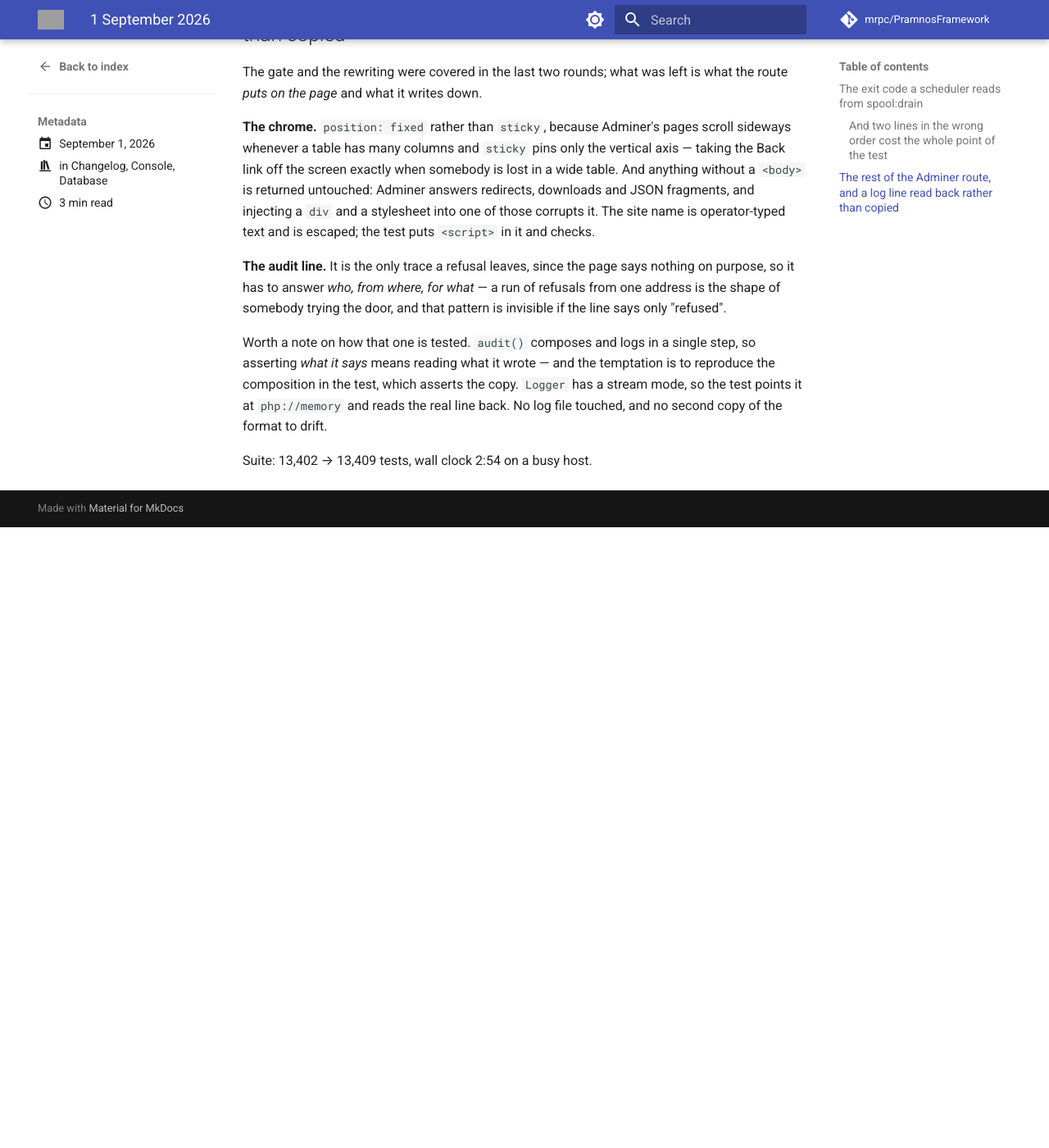
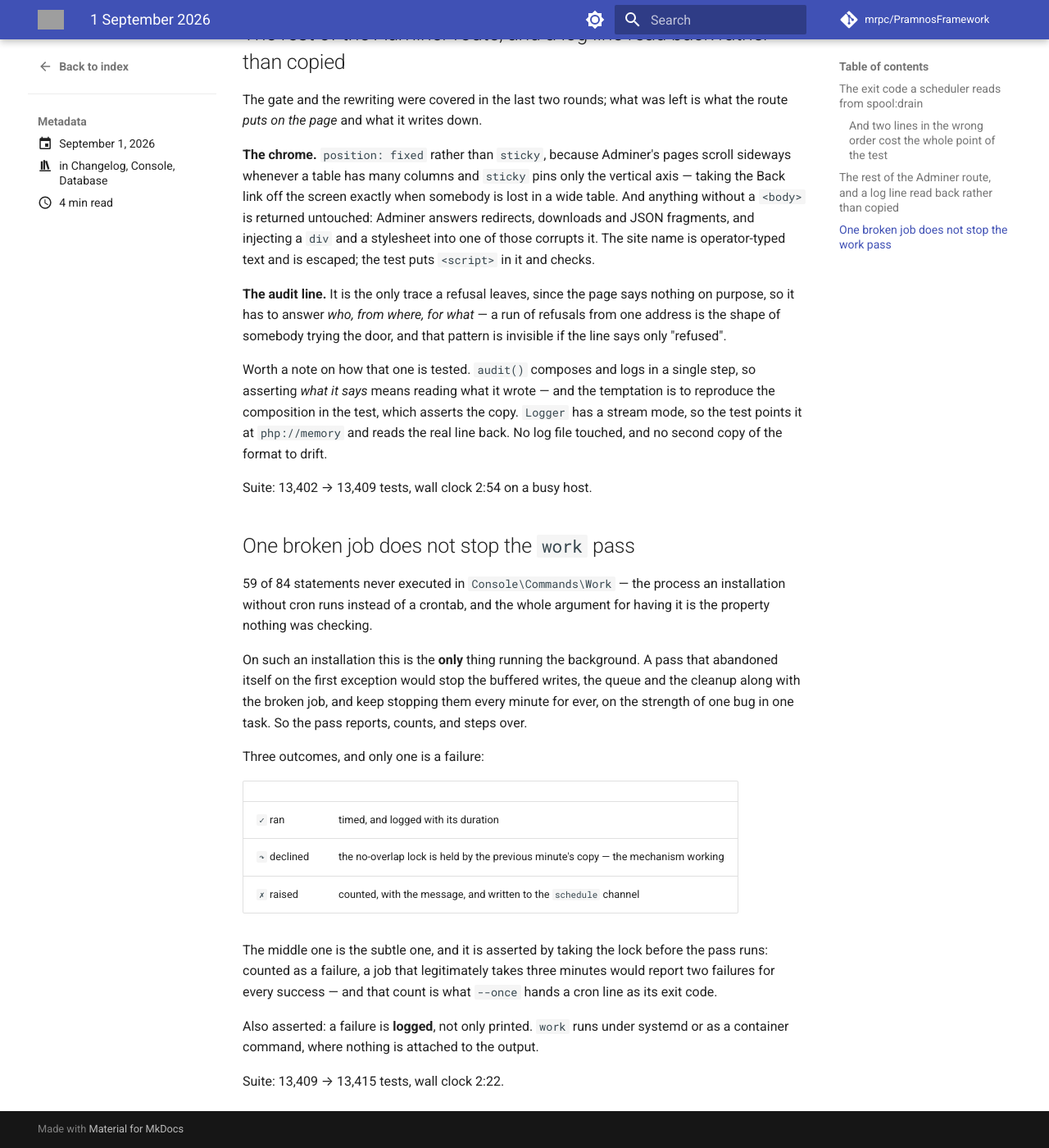
Before and after one commit to mrpc/PramnosFramework, an MkDocs documentation site: the page built from docs/version-history/posts/2026-09-01.md, in a window 1280 px wide and 1400 px high, scrolled down 1533 px. Shown: the whole window at 82% size. Built offline with MkDocs 1.6.1 and Material for MkDocs 9.7.7, drawn with Linux system fonts in a browser that asks for light colours; comment, search, counter and statistics services are not loaded; before the commit the page ends 2176 px from its top, so only the background shows below that; some of the changed text lies outside the part shown; grey boxes are pictures that could not be loaded.

Commit message:
test(console): one broken job does not stop the work pass
59 of 84 statements never executed in Console\Commands\Work — the process an
installation without cron runs instead of a crontab, and the whole argument for
having it is the property nothing was checking.

On such an installation this is the only thing running the background. A pass that
abandoned itself on the first exception would stop the buffered writes, the queue
and the cleanup along with the broken job, and keep stopping them every minute for
ever, on the strength of one bug in one task. So the pass reports, counts, and
steps over — asserted with a failing task between two working ones, checking that
both of the others ran.

Three outcomes and only one is a failure: ran (timed and logged), declined (the
no-overlap lock is held by the previous minute's copy — the mechanism working), and
raised (counted, with the message, on the schedule channel). The middle one is the
subtle one and is asserted by taking the lock before the pass runs: counted as a
failure, a job that legitimately takes three minutes would report two failures for
every success — and that count is what --once hands a cron line as its exit code.

Also asserted: a failure is logged and not only printed, because work runs under
systemd or as a container command where nothing is attached to the output.

Suite 13,409 → 13,415 tests, wall clock 2:22.

Guide and changelog updated.

```diff
--- a/docs/version-history/posts/2026-09-01.md
+++ b/docs/version-history/posts/2026-09-01.md
@@ -8,10 +8,11 @@ categories:
 
 # 1 September 2026
 
-2 changes:
+3 changes:
 
 - The exit code a scheduler reads from `spool:drain`
 - The rest of the Adminer route, and a log line read back rather than copied
+- One broken job does not stop the `work` pass
 <!-- more -->
 
 ## The exit code a scheduler reads from `spool:drain`
@@ -81,3 +82,31 @@ the test, which asserts the copy. `Logger` has a stream mode, so the test points
 to drift.
 
 Suite: 13,402 → 13,409 tests, wall clock 2:54 on a busy host.
+
+## One broken job does not stop the `work` pass
+
+59 of 84 statements never executed in `Console\Commands\Work` — the process an installation
+without cron runs instead of a crontab, and the whole argument for having it is the property
+nothing was checking.
+
+On such an installation this is the **only** thing running the background. A pass that abandoned
+itself on the first exception would stop the buffered writes, the queue and the cleanup along with
+the broken job, and keep stopping them every minute for ever, on the strength of one bug in one
+task. So the pass reports, counts, and steps over.
+
+Three outcomes, and only one is a failure:
+
+| | |
+| --- | --- |
+| `✓` ran | timed, and logged with its duration |
+| `↷` declined | the no-overlap lock is held by the previous minute's copy — the mechanism working |
+| `✗` raised | counted, with the message, and written to the `schedule` channel |
+
+The middle one is the subtle one, and it is asserted by taking the lock before the pass runs:
+counted as a failure, a job that legitimately takes three minutes would report two failures for
+every success — and that count is what `--once` hands a cron line as its exit code.
+
+Also asserted: a failure is **logged**, not only printed. `work` runs under systemd or as a
+container command, where nothing is attached to the output.
+
+Suite: 13,409 → 13,415 tests, wall clock 2:22.
```
Also changed, not shown: docs/Pramnos_Workers_And_Daemons_Guide.md (+24 -0 lines), 1 other file.
